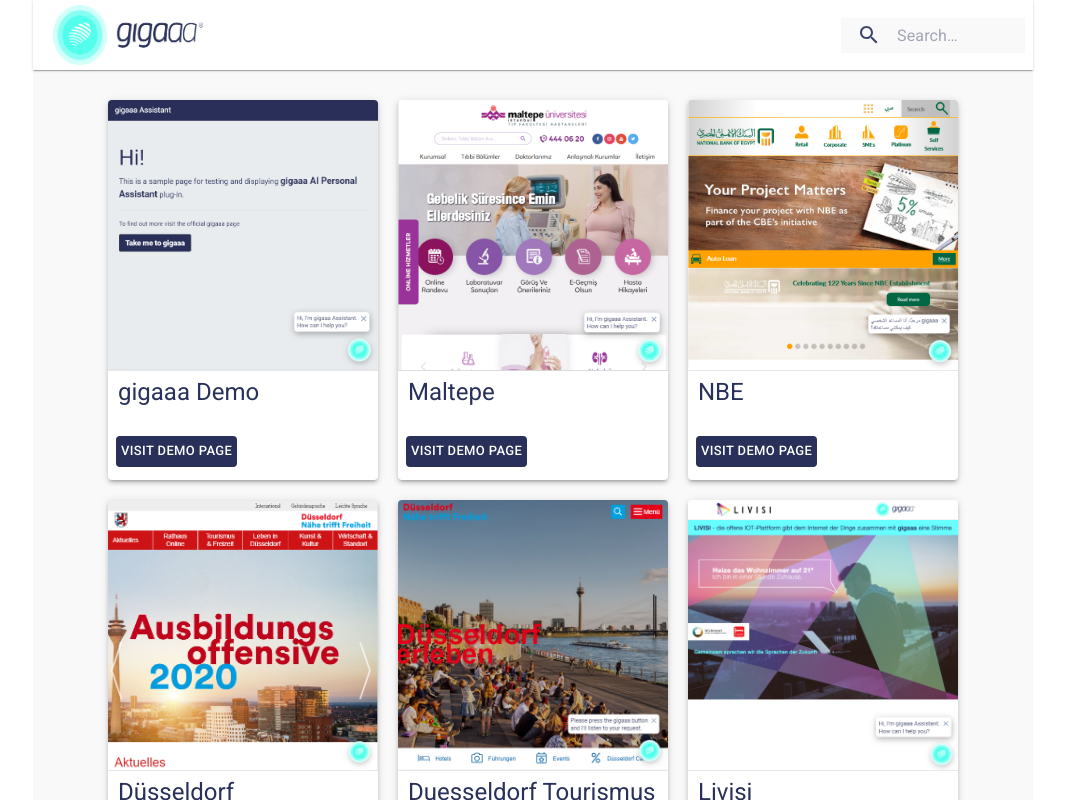
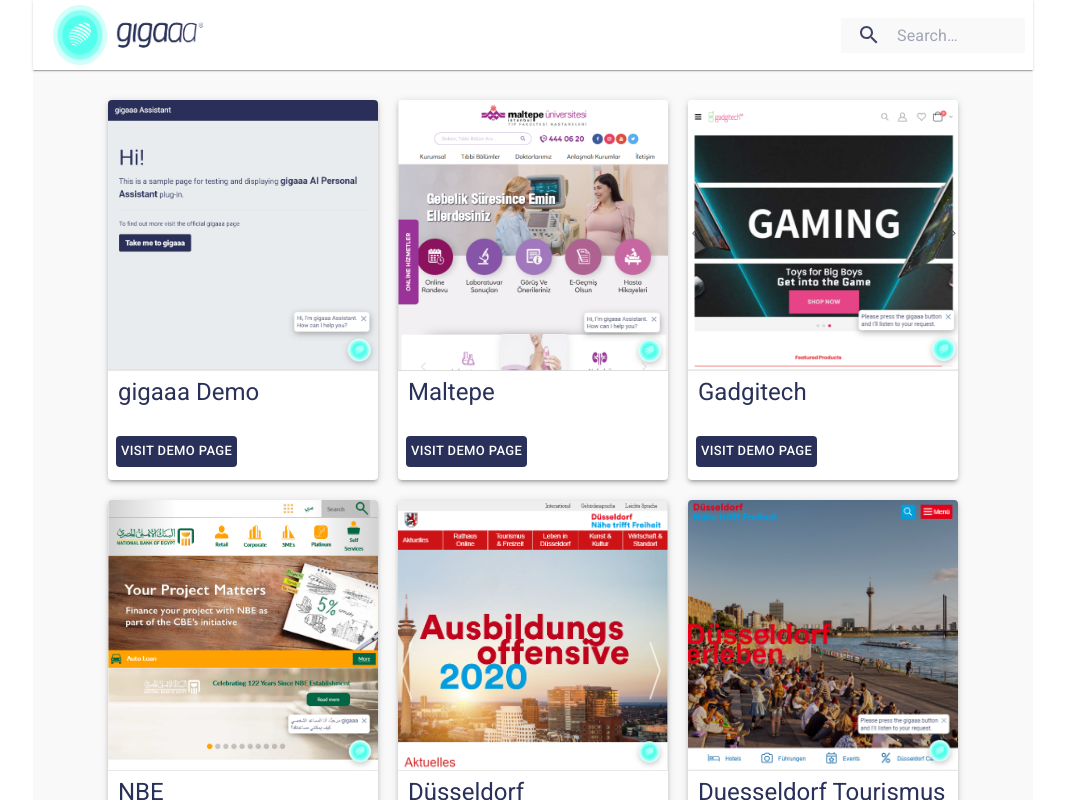
Before and after one commit to Ralence/demo-pages, a React (Create React App) app: page / in a window 1280 px wide. Shown: the top 800 px of the page, without its empty margins (107-1172 px from the left). Built offline with nearby package versions, Linux system fonts and the light colour scheme.

Commit message:
feat: add gadgitech demo page

```diff
--- a/src/data/demoSitesData.js
+++ b/src/data/demoSitesData.js
@@ -33,6 +33,7 @@
 import egypt_ministry_of_communications from "../assets/egypt_ministry_of_communications.png";
 import maltepe from "../assets/maltepe.png";
 import NBE from "../assets/NBE.png";
+import gadgitech from "../assets/gadgitech.png";
 
 class demo {
   constructor(title, img, url) {
@@ -45,6 +46,7 @@
 const demos = [
   new demo("gigaaa Demo", gigaaa, "https://plugins.gigaaa.com/scripts/"),
   new demo("Maltepe", maltepe, "https://plugins.gigaaa.com/maltepe/"),
+  new demo("Gadgitech", gadgitech, "https://plugins.gigaaa.com/gadgitech/"),
   new demo("NBE", NBE, "https://plugins.gigaaa.com/NBE/"),
   new demo("Düsseldorf", des_city, "https://plugins.gigaaa.com/duesseldorf-de/"),
   new demo("Duesseldorf Tourismus", dus_tour, "https://plugins.gigaaa.com/duesseldorf-tourismus/"),
```
Also changed, not shown: src/assets/gadgitech.png (added), src/assets/uuid.png (added).
